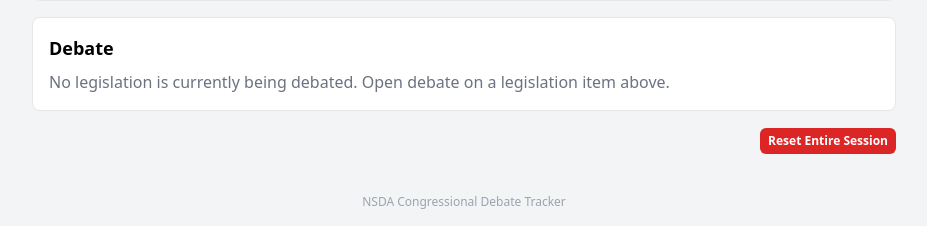
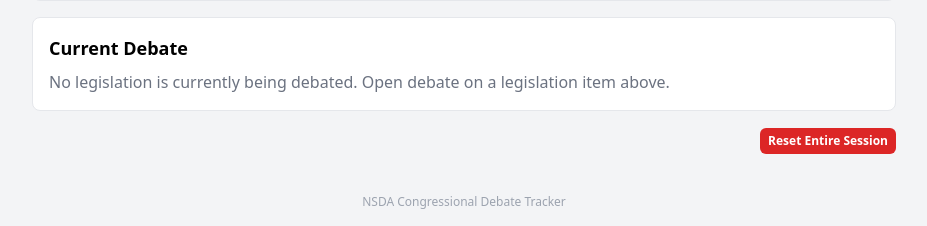
Before and after one commit to Adam-K0/CSCE464_Midterm, a Flask app: page /po in a window 1280 px wide. Shown: the part 744-970 px from the top of the page, without its empty margins (176-1103 px from the left). Run offline with Flask 3, Linux system fonts and the light colour scheme; the visitor is signed in with stand-in values (Sample User, id 1); data comes from the database, SQL or seed files in the repository; data that the repository does not hold is empty; some libraries are stand-ins or nearby versions.

```diff
--- a/src/templates/po.html
+++ b/src/templates/po.html
@@ -23,7 +23,7 @@
 
   <!-- Debate panel -->
   <div class="card p-4 mb-4">
-    <h2 class="text-lg font-semibold mb-2">Debate</h2>
+    <h2 class="text-lg font-semibold mb-2">Current Debate</h2>
     <div id="debatePanel"><p class="text-gray-500">No active debate.</p></div>
   </div>
 
```
Also changed, not shown: README.md, 1 other file.
